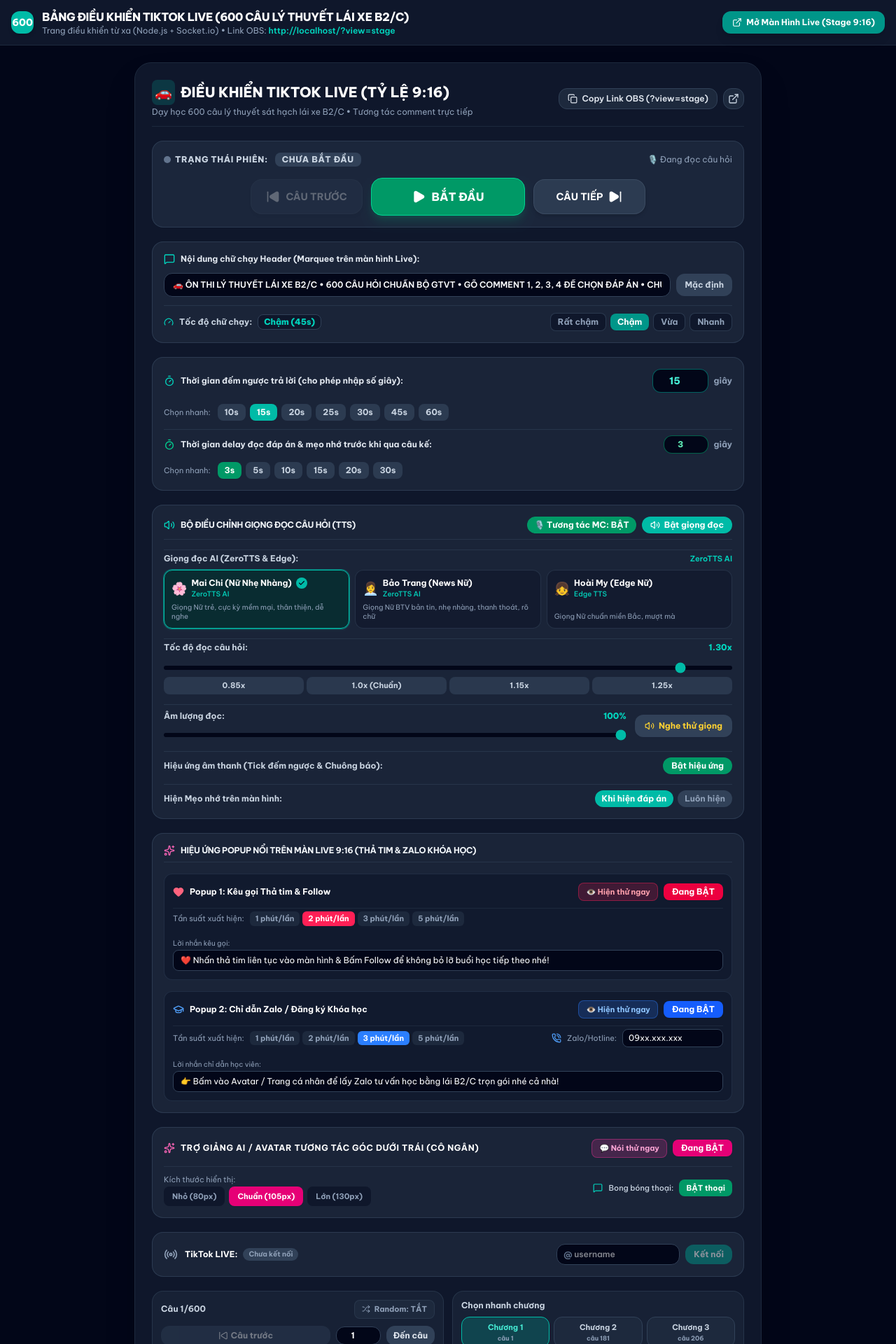
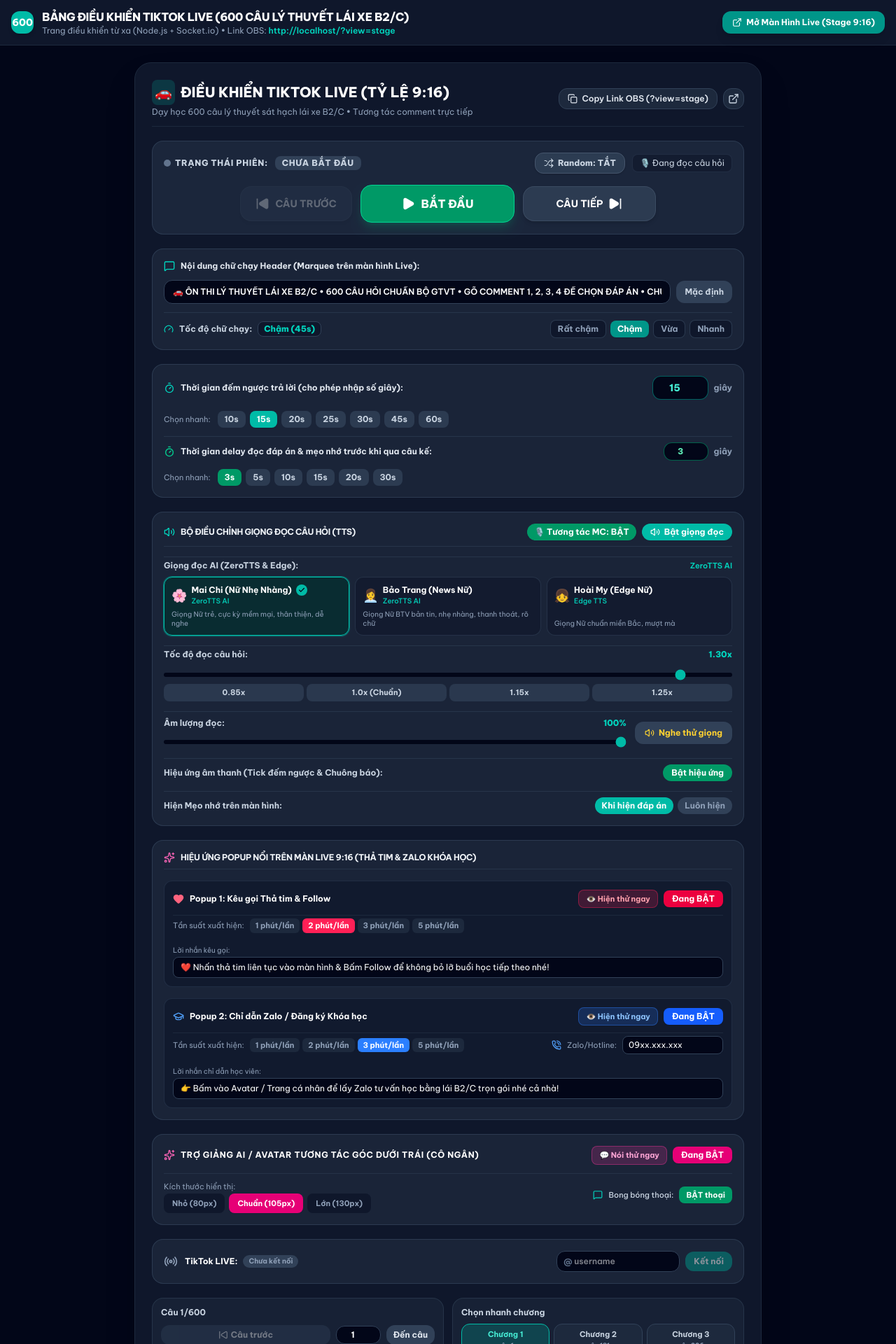
Before and after one commit to ps09754/live-ly-thuyet-lai-xe-b, a React (Vite) app: page / in a window 1280 px wide. Shown: the top 1920 px of the page at 70% size. Built offline with nearby package versions, Linux system fonts and the light colour scheme; no server answers; a web font is replaced by a local one.

Commit message:
feat: move random question controls to top session card and enhance random next/prev logic

```diff
--- a/package.json
+++ b/package.json
@@ -6,7 +6,7 @@
   "main": "electron/main.cjs",
   "scripts": {
     "setup": "npm install",
-    "dev": "tsx server.ts",
+    "dev": "tsx watch server.ts",
     "build": "vite build",
     "build:server": "esbuild server.ts --platform=node --bundle --format=cjs --outfile=dist-server/server.cjs --external:vite",
     "start": "tsx server.ts",
--- a/src/components/DrivingStreamerDeck.tsx
+++ b/src/components/DrivingStreamerDeck.tsx
@@ -167,9 +167,10 @@ export const DrivingStreamerDeck: React.FC<DrivingStreamerDeckProps> = ({
         </div>
       </div>
 
-      {/* 2. Primary Control Strip: BẮT ĐẦU, TẠM DỪNG / TIẾP TỤC, KẾT THÚC */}
+      {/* 2. Primary Control Strip: BẮT ĐẦU, TẠM DỪNG / TIẾP TỤC, KẾT THÚC & RANDOM */}
       <div className="bg-slate-800/90 p-4 rounded-2xl border border-slate-700/80 space-y-3">
-        <div className="flex items-center justify-between">
+        <div className="flex flex-wrap items-center justify-between gap-2.5">
+          <div className="flex items-center gap-2">
             <span className="text-xs font-extrabold text-slate-300 uppercase tracking-wider flex items-center gap-1.5">
               <span
                 className={`w-2.5 h-2.5 rounded-full ${
@@ -197,18 +198,66 @@ export const DrivingStreamerDeck: React.FC<DrivingStreamerDeckProps> = ({
                   : 'CHƯA BẮT ĐẦU'}
               </span>
             </span>
+          </div>
 
-          <span className="text-xs text-slate-400">
+          <div className="flex items-center gap-2.5">
+            {/* Nút Bật/Tắt Chế độ Random Câu Hỏi ngay trên thanh điều khiển chính */}
+            <button
+              type="button"
+              onClick={() =>
+                onUpdateSettings({ enableRandomQuestions: !(settings.enableRandomQuestions ?? false) })
+              }
+              className={`px-3 py-1.5 rounded-xl text-xs font-extrabold flex items-center gap-1.5 transition-all cursor-pointer shadow-sm ${
+                settings.enableRandomQuestions
+                  ? 'bg-gradient-to-r from-purple-600 to-fuchsia-600 text-white shadow-purple-500/30 ring-2 ring-purple-300'
+                  : 'bg-slate-700/80 hover:bg-slate-600 text-slate-300 border border-slate-600'
+              }`}
+              title="Bật: Tự động bốc ngẫu nhiên câu hỏi chưa đọc. Đọc hết 600 câu sẽ tự động reset vòng mới."
+            >
+              <Shuffle className={`w-3.5 h-3.5 ${settings.enableRandomQuestions ? 'animate-pulse' : ''}`} />
+              <span>{settings.enableRandomQuestions ? '🔀 Random: BẬT' : 'Random: TẮT'}</span>
+            </button>
+
+            <span className="text-xs text-slate-300 bg-slate-900/60 px-2.5 py-1 rounded-lg border border-slate-700/50">
               {phase === 'reading' ? '🎙️ Đang đọc câu hỏi' : phase === 'countdown' ? `⏱️ Đếm ngược: ${timeLeft}s` : '🎉 Đã hiện đáp án'}
             </span>
           </div>
+        </div>
+
+        {/* Thanh trạng thái Tiến độ Random khi BẬT */}
+        {settings.enableRandomQuestions && (
+          <div className="flex flex-wrap items-center justify-between gap-2 bg-gradient-to-r from-purple-950/70 via-slate-900/80 to-purple-950/70 border border-purple-500/40 rounded-xl px-3.5 py-2 text-xs shadow-inner">
+            <div className="flex items-center gap-2">
+              <span className="text-purple-300 font-medium flex items-center gap-1.5">
+                <span>🎲 Tiến độ Random: Đã đọc</span>
+                <b className="px-2 py-0.5 rounded-md bg-purple-600 text-white font-extrabold text-xs shadow-xs">
+                  {playedCount || 1}
+                </b>
+                <span>/{totalQuestions} câu</span>
+                <span className="text-purple-300/80 text-[11px] ml-1">
+                  (Còn <b className="text-purple-200">{Math.max(0, totalQuestions - (playedCount || 1))}</b> câu chưa đọc)
+                </span>
+              </span>
+            </div>
+
+            <button
+              type="button"
+              onClick={() => socketService.emit('cmd:reset_random')}
+              className="px-2.5 py-1 bg-purple-700/90 hover:bg-purple-600 active:scale-95 text-purple-100 rounded-lg text-xs font-bold transition-all border border-purple-400/40 shadow-xs flex items-center gap-1.5 cursor-pointer"
+              title="Bấm để xóa danh sách câu đã đọc và bắt đầu lại vòng random từ đầu"
+            >
+              <RotateCcw className="w-3 h-3" />
+              <span>Đặt lại vòng mới</span>
+            </button>
+          </div>
+        )}
 
         {/* Bộ điều khiển nhạc (Media Player Controls): CÂU TRƯỚC - BẮT ĐẦU / TẠM DỪNG / TIẾP TỤC - CÂU TIẾP */}
         <div className="flex items-center justify-center gap-3 pt-1">
           {/* Nút CÂU TRƯỚC (Prev) */}
           <button
             onClick={onPrevQuestion}
-            disabled={currentQuestion.id <= 1}
+            disabled={!settings.enableRandomQuestions && currentQuestion.id <= 1}
             className="flex-1 max-w-[160px] py-3.5 px-4 bg-slate-700/80 hover:bg-slate-700 active:scale-95 disabled:opacity-30 disabled:pointer-events-none text-white rounded-2xl font-bold text-xs sm:text-sm flex items-center justify-center gap-2 border border-slate-600/60 shadow-md transition-all cursor-pointer"
             title="Câu hỏi trước đó"
           >
@@ -249,12 +298,20 @@ export const DrivingStreamerDeck: React.FC<DrivingStreamerDeckProps> = ({
           {/* Nút CÂU KẾ TIẾP (Next) */}
           <button
             onClick={onNextQuestion}
-            disabled={currentQuestion.id >= totalQuestions}
-            className="flex-1 max-w-[160px] py-3.5 px-4 bg-slate-700/80 hover:bg-slate-700 active:scale-95 disabled:opacity-30 disabled:pointer-events-none text-white rounded-2xl font-bold text-xs sm:text-sm flex items-center justify-center gap-2 border border-slate-600/60 shadow-md transition-all cursor-pointer"
-            title="Câu hỏi kế tiếp"
+            disabled={!settings.enableRandomQuestions && currentQuestion.id >= totalQuestions}
+            className={`flex-1 max-w-[190px] py-3.5 px-4 active:scale-95 text-white rounded-2xl font-bold text-xs sm:text-sm flex items-center justify-center gap-2 shadow-md transition-all cursor-pointer ${
+              settings.enableRandomQuestions
+                ? 'bg-gradient-to-r from-purple-600 to-indigo-600 hover:from-purple-500 hover:to-indigo-500 border border-purple-300 shadow-purple-500/25 ring-2 ring-purple-400/50'
+                : 'bg-slate-700/80 hover:bg-slate-700 border border-slate-600/60 disabled:opacity-30 disabled:pointer-events-none'
+            }`}
+            title={settings.enableRandomQuestions ? 'Bốc ngẫu nhiên câu kế tiếp chưa đọc' : 'Câu hỏi kế tiếp'}
           >
-            <span>CÂU TIẾP</span>
+            <span>{settings.enableRandomQuestions ? 'CÂU TIẾP (RANDOM)' : 'CÂU TIẾP'}</span>
+            {settings.enableRandomQuestions ? (
+              <Shuffle className="w-4 h-4 sm:w-5 sm:h-5" />
+            ) : (
               <SkipForward className="w-4 h-4 sm:w-5 sm:h-5 fill-current" />
+            )}
           </button>
         </div>
       </div>
@@ -936,44 +993,7 @@ export const DrivingStreamerDeck: React.FC<DrivingStreamerDeckProps> = ({
             <span className="text-xs font-bold text-slate-300">
               Câu {currentQuestion.id}/{totalQuestions}
             </span>
-            <button
-              type="button"
-              onClick={() =>
-                onUpdateSettings({ enableRandomQuestions: !(settings.enableRandomQuestions ?? false) })
-              }
-              className={`px-2.5 py-1 rounded-lg text-[11px] font-bold flex items-center gap-1.5 transition-all ${
-                settings.enableRandomQuestions
-                  ? 'bg-purple-600 text-white shadow-xs ring-1 ring-purple-400'
-                  : 'bg-slate-800 text-slate-400 hover:bg-slate-700 border border-slate-700/60'
-              }`}
-              title="Bật: Tự động bốc ngẫu nhiên câu hỏi chưa đọc. Đọc hết 600 câu sẽ tự động reset vòng mới."
-            >
-              <Shuffle className="w-3 h-3" />
-              <span>{settings.enableRandomQuestions ? 'Random: BẬT' : 'Random: TẮT'}</span>
-            </button>
           </div>
-
-          {/* Random Progress Indicator */}
-          {settings.enableRandomQuestions && (
-            <div className="flex items-center justify-between bg-purple-950/40 border border-purple-500/30 rounded-xl px-2.5 py-1.5 text-[11px]">
-              <span className="text-purple-300 font-medium flex items-center gap-1">
-                <span>🎲 Đã đọc:</span>
-                <b className="text-white font-bold">{playedCount || 1}</b>
-                <span>/{totalQuestions} câu</span>
-                <span className="text-purple-400/80 text-[10px] ml-1">
-                  (Còn {Math.max(0, totalQuestions - (playedCount || 1))} câu)
-                </span>
-              </span>
-              <button
-                type="button"
-                onClick={() => socketService.emit('cmd:reset_random')}
-                className="px-2 py-0.5 bg-purple-800/60 hover:bg-purple-700 text-purple-200 rounded-md text-[10px] font-bold transition-all border border-purple-400/30"
-                title="Bấm để xóa danh sách đã đọc và bắt đầu lại vòng random từ đầu"
-              >
-                🔄 Đặt lại vòng
-              </button>
-            </div>
-          )}
           <div className="flex items-center gap-2">
             <button
               onClick={onPrevQuestion}
```
Also changed, not shown: server.ts (+32 -7 lines). Lines whose indentation alone changed are shown as unchanged.
